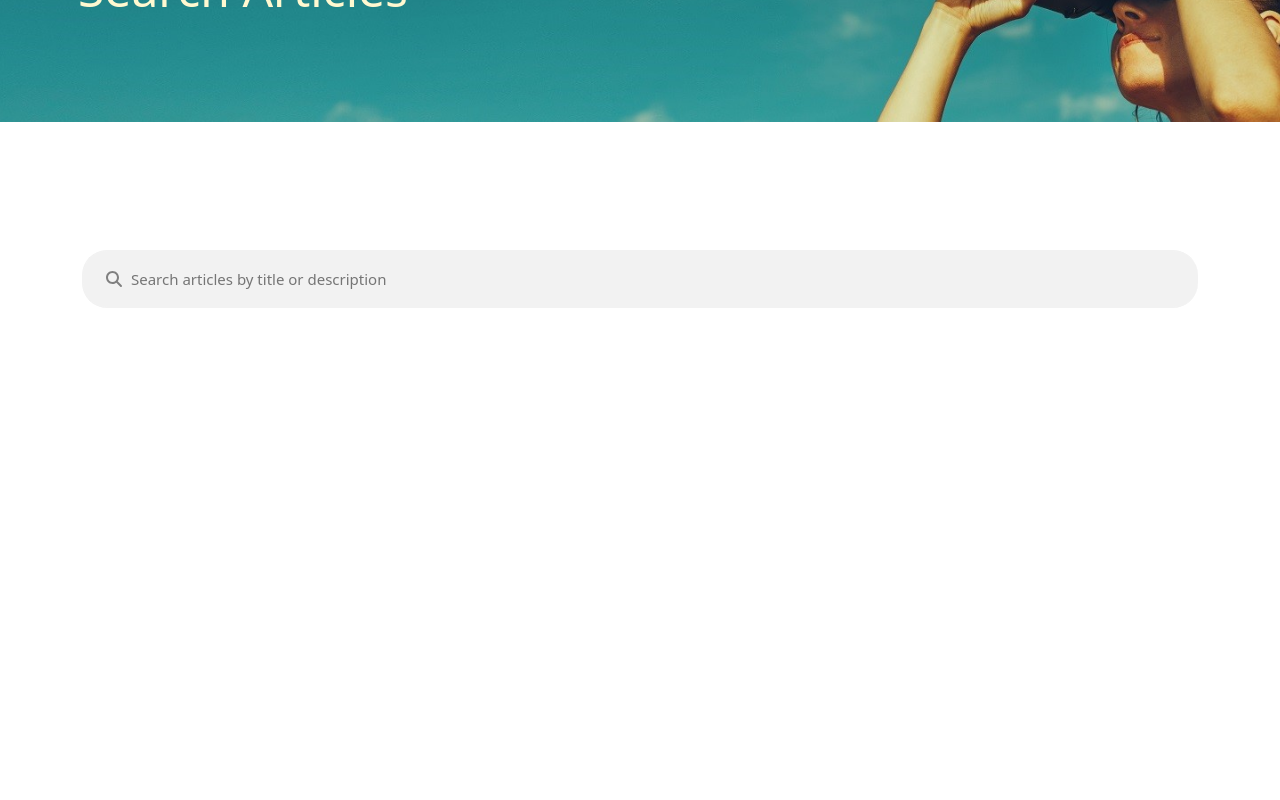
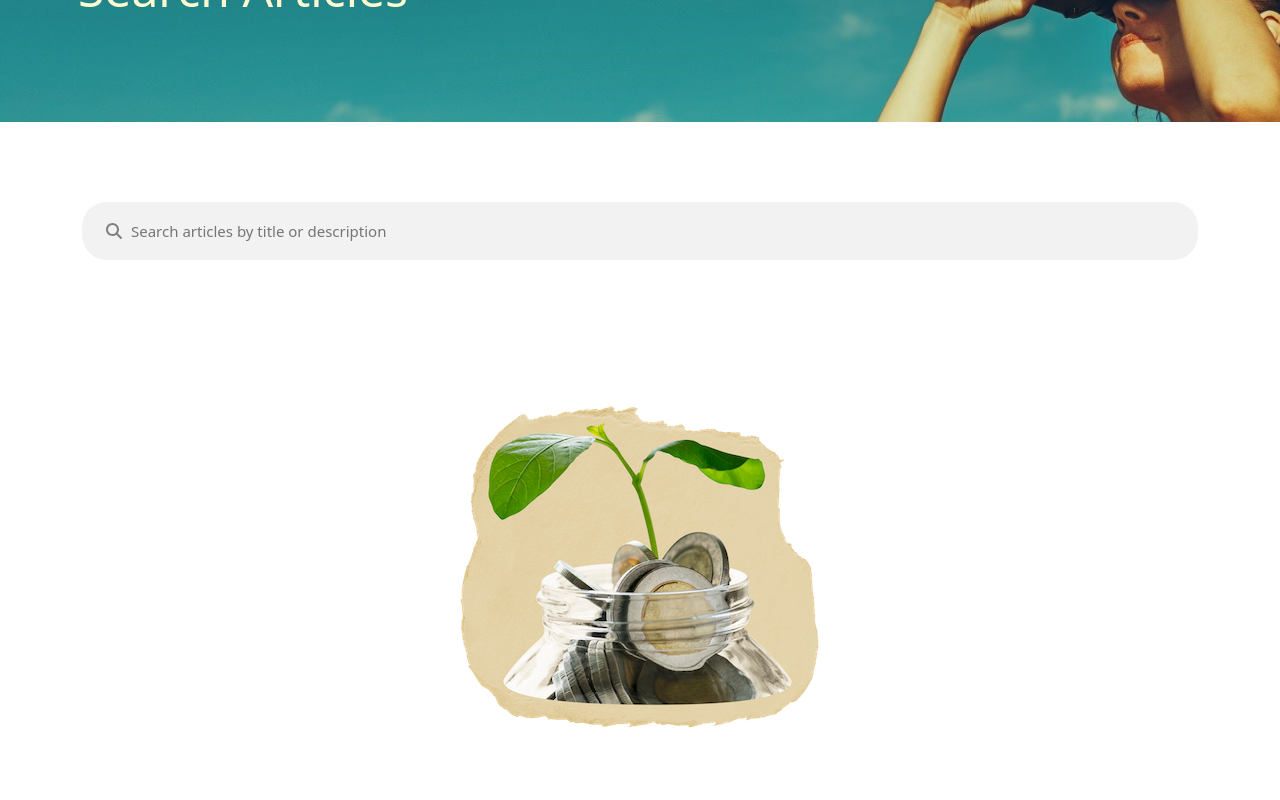
Before and after one commit to nooccarr/james-park-tax, a React (Vite) app: page /search in a window 1280 px wide. Shown: the part 340-1140 px from the top of the page. Built offline with nearby package versions, Linux system fonts and the light colour scheme.

Commit message:
Add an image to the search page.

```diff
--- a/src/app/components/MedicareInfo.jsx
+++ b/src/app/components/MedicareInfo.jsx
@@ -13,7 +13,7 @@ const MedicareInfo = () => {
         <PageHeader title='Medicare 정보' />
       </div>
 
-      <Container className='my-5'>
+      <Container className='mb-5'>
         <Row>
           <Col>
             <Outlet />
--- a/src/app/components/PostList.jsx
+++ b/src/app/components/PostList.jsx
@@ -27,7 +27,7 @@ const PostList = ({ searchMessage, posts, category }) => {
         <Container className='mb-5'>
           <Row className='justify-content-lg-center'>
             <Col md='auto'>
-              <h2 className='pb-4 search-message'>{searchMessage}</h2>
+              <h2 className='pb-5 search-message'>{searchMessage}</h2>
             </Col>
           </Row>
 
--- a/src/app/components/Results.jsx
+++ b/src/app/components/Results.jsx
@@ -2,7 +2,9 @@ import { Outlet } from 'react-router-dom';
 import SearchParams from './SearchParams';
 import Container from 'react-bootstrap/Container';
 import Row from 'react-bootstrap/Row';
+import Col from 'react-bootstrap/Col';
 import PageHeader from './PageHeader';
+import SearchImg from '../images/search.png';
 import '../styles/results.css';
 
 const Results = ({ searchQuery, handleSearchQueryChange, handleSearchSubmit }) => {
@@ -12,11 +14,16 @@ const Results = ({ searchQuery, handleSearchQueryChange, handleSearchSubmit }) =
         <PageHeader title='Search Articles' />
       </div>
 
-      <Container className='pt-5'>
+      <Container>
         <div style={{ height: '10vh'}}>&nbsp;</div>
         <SearchParams searchQuery={searchQuery} handleSearchQueryChange={handleSearchQueryChange} handleSearchSubmit={handleSearchSubmit} />
-        <Row className='mt-5'>
+        <Row>
           <Outlet />
+        </Row>
+        <Row>
+          <Col className='text-center mb-5 pb-5'>
+            <img src={SearchImg} alt='' />
+          </Col>
         </Row>
       </Container>
     </div>
--- a/src/app/components/TaxInfo.jsx
+++ b/src/app/components/TaxInfo.jsx
@@ -12,7 +12,7 @@ const TaxInfo = () => {
         <PageHeader title='Tax 정보' />
       </div>
 
-      <Container className='my-5'>
+      <Container className='mb-5'>
         <Row>
           <Col>
             <Outlet />
--- a/src/app/styles/about-us.css
+++ b/src/app/styles/about-us.css
@@ -1,6 +1,7 @@
 .about-us-background {
-  min-height: 120vh;
+  min-height: 80vh;
 }
+
 .about-us-header-image {
   background-image: url("../images/about-us-header.jpg");
 
--- a/src/app/styles/medicare-info.css
+++ b/src/app/styles/medicare-info.css
@@ -2,7 +2,7 @@
   /* background-image: url("../images/medicare-info-background.jpg");
   background-position: center;
   background-size: cover; */
-  min-height: 120vh;
+  min-height: 80vh;
   /* background-color: rgb(243 243 243); */
 }
 
--- a/src/app/styles/results.css
+++ b/src/app/styles/results.css
@@ -2,7 +2,7 @@
   /* background-image: url("../images/results-background.jpg");
   background-position: center;
   background-size: cover; */
-  min-height: 120vh;
+  min-height: 80vh;
 }
 
 .results-header-image {
--- a/src/app/styles/services.css
+++ b/src/app/styles/services.css
@@ -1,5 +1,5 @@
 .services-background {
-  min-height: 120vh;
+  min-height: 80vh;
 }
 
 .services-header-image {
--- a/src/app/styles/tax-info.css
+++ b/src/app/styles/tax-info.css
@@ -4,7 +4,7 @@
   background-size: cover;
   min-height: 110vh; */
   /* background-color: rgb(243 243 243); */
-  min-height: 166vh;
+  min-height: 80vh;
 }
 
 .tax-info-header-image {
```
Also changed, not shown: src/app/images/search.png (added).
